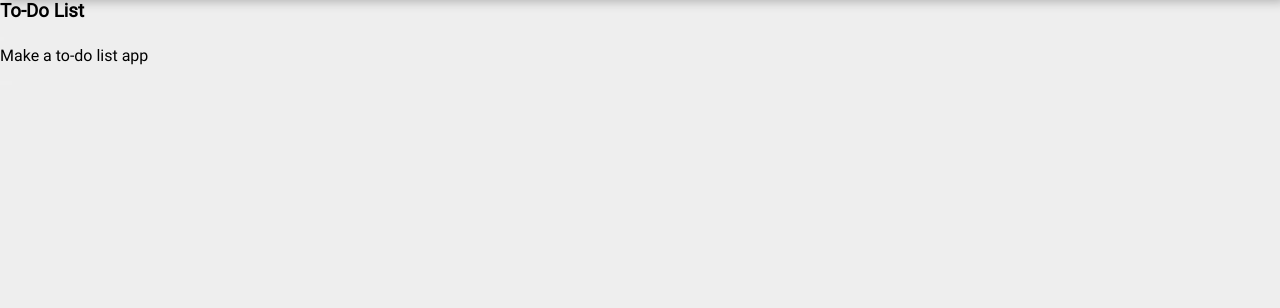
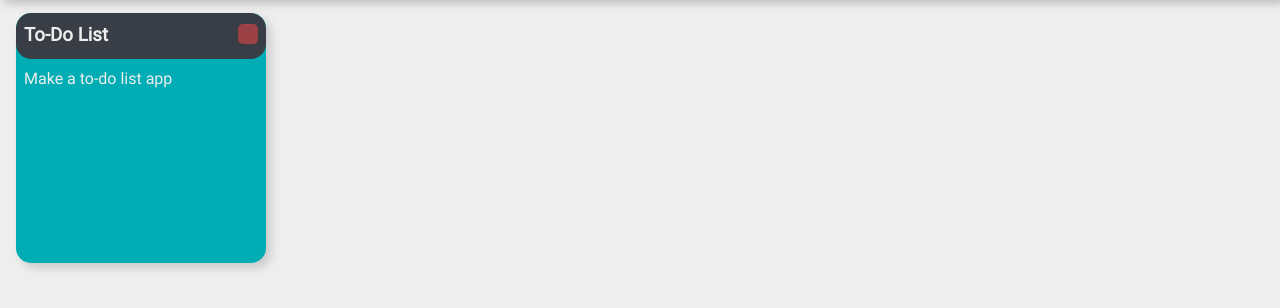
Before and after one commit to TEKKSUNN/todo-list, a website built with webpack: page src/template.html in a window 1280 px wide. Shown: the part 80-388 px from the top of the page. Built offline with nearby package versions, Linux system fonts and the light colour scheme; files whose address does not match are found by name.

Commit message:
Style contents of a tab

```diff
--- a/src/stylesheets/styles.css
+++ b/src/stylesheets/styles.css
@@ -5,6 +5,7 @@
     --main-color: #222831;
     --secondary-color: #393E46;
     --tertiary-color: #00ADB5;
+    --dark-tertiary-color: hsl(183, 100%, 25%);
     --quaternary-color: #EEEEEE;
     --logo-color: #FFC90E;
     --pad-height: 8px;
@@ -204,3 +205,109 @@ dialog .add-button:hover,
 dialog .cancel-btn:hover {
     box-shadow: none;
 }
+
+#content {
+    display: grid;
+    grid-auto-rows: minmax(50px, 250px);
+    grid-template-columns: repeat(auto-fill, minmax(50px, 250px));
+    gap: 16px;
+    padding: 16px;
+    overflow: auto;
+}
+
+.project-card button {
+    height: 20px;
+    width: 20px;
+    border: 0;
+    background-size: 20px;
+    background-color: transparent;
+}
+
+.card-lower button:hover {
+    background-color: var(--dark-tertiary-color);
+    border-radius: 10px;
+    overflow: visible;
+}
+
+.project-card {
+    border-radius: 15px;
+    background-color: var(--tertiary-color);
+    color: var(--quaternary-color);
+    box-shadow: 5px 5px 10px rgba(0, 0, 0, 0.15);
+    overflow: auto;
+    display: flex;
+    flex-direction: column;
+}
+
+.project-card:hover {
+    box-shadow: var(--mild-shadow);
+}
+
+.view {
+    background-image: url("../images/view-project.png");
+}
+
+.project-add-task {
+    background-image: url("../images/add.png");
+}
+
+.project-notes {
+    background-image: url("../images/notes.png");
+}
+
+.card-upper {
+    display: flex;
+    align-items: center;
+    justify-content: space-between;
+    padding: var(--pad-height);
+    background-color: var(--secondary-color);
+    border-radius: 15px;
+}
+
+.card-upper:hover,
+.card-lower:hover {
+    padding-bottom: var(--pad-height);
+}
+
+.card-upper:hover {
+    border-bottom: 5px solid var(--main-color);
+}
+
+.card-lower:hover {
+    border-bottom: 5px solid var(--dark-tertiary-color);
+}
+
+.card-lower {
+    display: flex;
+    flex-direction: column;
+    padding: var(--pad-height);
+    flex-grow: 1;
+    gap: 18px;
+    border-radius: 15px;
+    justify-content: space-between;
+}
+
+.card-upper,
+.card-lower {
+    padding-bottom: calc(var(--pad-height) + 5px);
+}
+
+.card-buttons {
+    align-self: flex-end;
+    display: flex;
+    gap: 4px;
+}
+
+.project-desc {
+    hyphens: auto;
+}
+
+.card-upper .delete {
+    background-image: url("../images/delete.png");
+    background-color: rgba(255, 68, 68, 0.5);
+    border-radius: 5px;
+}
+
+.card-upper .delete:hover {
+    background-color: rgb(255, 68, 68);
+}
```
